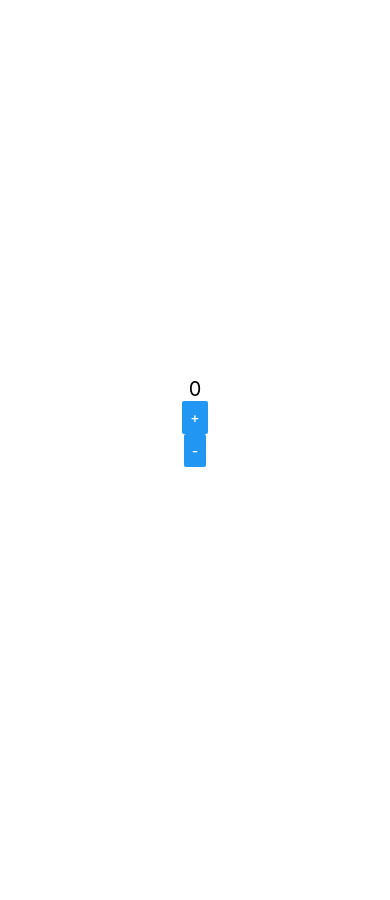
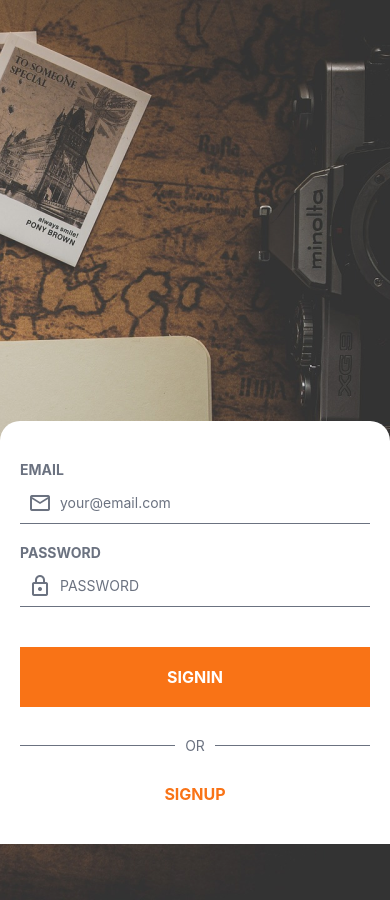
Before and after one commit to MarvelOppa/jabstargram, a React Native app: screen / in a window 390 px wide. Before the commit the page ends 844 px from the top, so only its background shows below. Built offline with nearby package versions, Linux system fonts and the light colour scheme.

Commit message:
signin reducer

```diff
--- a/src/App.js
+++ b/src/App.js
@@ -1,7 +1,12 @@
+import { StatusBar } from 'expo-status-bar';
 import Navigation from './navigations';
-import ReducerTest from './ReducerTest';
 
 const App = () => {
-  return <ReducerTest />;
+  return (
+    <>
+      <StatusBar style={'dark'} />
+      <Navigation />
+    </>
+  );
 };
 export default App;
--- /dev/null
+++ b/src/reducer/authFormReducer.js
@@ -0,0 +1,26 @@
+export const initAuthForm = {
+  email: '',
+  password: '',
+  passwordConfirm: '',
+  isLoading: false,
+  disabled: true,
+};
+
+export const AuthFormTypes = {
+  UPDATE_FORM: 'UPDATE_FORM',
+  TOGGLE_LOADING: 'TOGGLE_LOADING',
+  RESET: 'RESET',
+};
+
+export const authFormReducer = (state, action) => {
+  switch (action.type) {
+    case AuthFormTypes.UPDATE_FORM:
+      return { ...state, ...action.payload };
+    case AuthFormTypes.TOGGLE_LOADING:
+      return { ...state, isLoading: !state.isLoading };
+    case AuthFormTypes.RESET:
+      return initAuthForm;
+    default:
+      return state;
+  }
+};
--- a/src/screens/SignInScreen.js
+++ b/src/screens/SignInScreen.js
@@ -1,6 +1,6 @@
 import { Image, Keyboard, StyleSheet, View, ScrollView } from 'react-native';
 import Input, { InputTypes, ReturnKeyTypes } from '../components/Input';
-import { useCallback, useEffect, useRef, useState } from 'react';
+import { useCallback, useRef, useReducer } from 'react';
 import Button from '../components/Button';
 import SafeInputView from '../components/SafeInputView';
 import { useSafeAreaInsets } from 'react-native-safe-area-context';
@@ -10,38 +10,44 @@ import { AuthRoutes } from '../navigations/routes';
 import HR from '../components/HR';
 import { StatusBar } from 'expo-status-bar';
 import { WHITE } from '../colors';
+import {
+  authFormReducer,
+  AuthFormTypes,
+  initAuthForm,
+} from '../reducer/authFormReducer';
 
 const SignInScreen = () => {
-  const [email, setEmail] = useState('');
-  const [password, setPassword] = useState('');
   const passwordRef = useRef();
-  const [isLoading, setIsLoading] = useState(false);
-  const [disabled, setDisabled] = useState(false);
+
+  const [form, dispatch] = useReducer(authFormReducer, { initAuthForm });
 
   const { top, bottom } = useSafeAreaInsets();
   const { navigate } = useNavigation();
 
   useFocusEffect(
     useCallback(() => {
-      return () => {
-        setEmail('');
-        setPassword('');
-        setIsLoading(false);
-        setDisabled(true);
-      };
+      return () => dispatch({ type: AuthFormTypes.RESET });
     }, [])
   );
 
-  useEffect(() => {
-    setDisabled(!email || !password);
-  }, [email, password]);
+  const updateForm = (payload) => {
+    const newForm = { ...form, ...payload };
+    const disabled = !newForm.email || !newForm.password;
+
+    dispatch({
+      type: AuthFormTypes.UPDATE_FORM,
+      payload: { disabled, ...payload },
+    });
+  };
 
   const onSubmit = () => {
     Keyboard.dismiss();
-    if (!disabled && !isLoading) {
-      setIsLoading(true);
-      console.log(email, password);
-      setIsLoading(false);
+    if (!form.disabled && !form.isLoading) {
+      dispatch({ type: AuthFormTypes.TOGGLE_LOADING });
+      console.log(form.email, form.password);
+      setTimeout(() => {
+        dispatch({ type: AuthFormTypes.TOGGLE_LOADING });
+      }, 1000);
     }
   };
 
@@ -64,10 +70,8 @@ const SignInScreen = () => {
         >
           <Input
             inputType={InputTypes.EMAIL}
-            value={email}
-            onChangeText={(text) => {
-              setEmail(text.trim());
-            }}
+            value={form.email}
+            onChangeText={(text) => updateForm({ email: text.trim() })}
             onSubmitEditing={() => passwordRef.current.focus()}
             styles={{ container: { marginBottom: 20 } }}
             returnKeyType={ReturnKeyTypes.NEXT}
@@ -75,18 +79,16 @@ const SignInScreen = () => {
           <Input
             ref={passwordRef}
             inputType={InputTypes.PASSWORD}
-            value={password}
-            onChangeText={(text) => {
-              setPassword(text.trim());
-            }}
+            value={form.password}
+            onChangeText={(text) => updateForm({ password: text.trim() })}
             onSubmitEditing={onSubmit}
             styles={{ container: { marginBottom: 20 } }}
             returnKeyType={ReturnKeyTypes.DONE}
           />
           <Button
             title={'SIGNIN'}
-            disabled={disabled}
-            isLoading={isLoading}
+            disabled={form.disabled}
+            isLoading={form.isLoading}
             onPress={onSubmit}
             styles={{ container: { marginTop: 20 } }}
           />
--- a/src/screens/SignUpScreen.js
+++ b/src/screens/SignUpScreen.js
@@ -12,11 +12,12 @@ import { StatusBar } from 'expo-status-bar';
 import { WHITE } from '../colors';
 
 const SignUPScreen = () => {
+  const passwordRef = useRef();
+  const passwordConfirmRef = useRef();
+
   const [email, setEmail] = useState('');
   const [password, setPassword] = useState('');
   const [passwordConfirm, setPasswordConfirm] = useState('');
-  const passwordRef = useRef();
-  const passwordConfirmRef = useRef();
   const [isLoading, setIsLoading] = useState(false);
   const [disabled, setDisabled] = useState(true);
 
```
